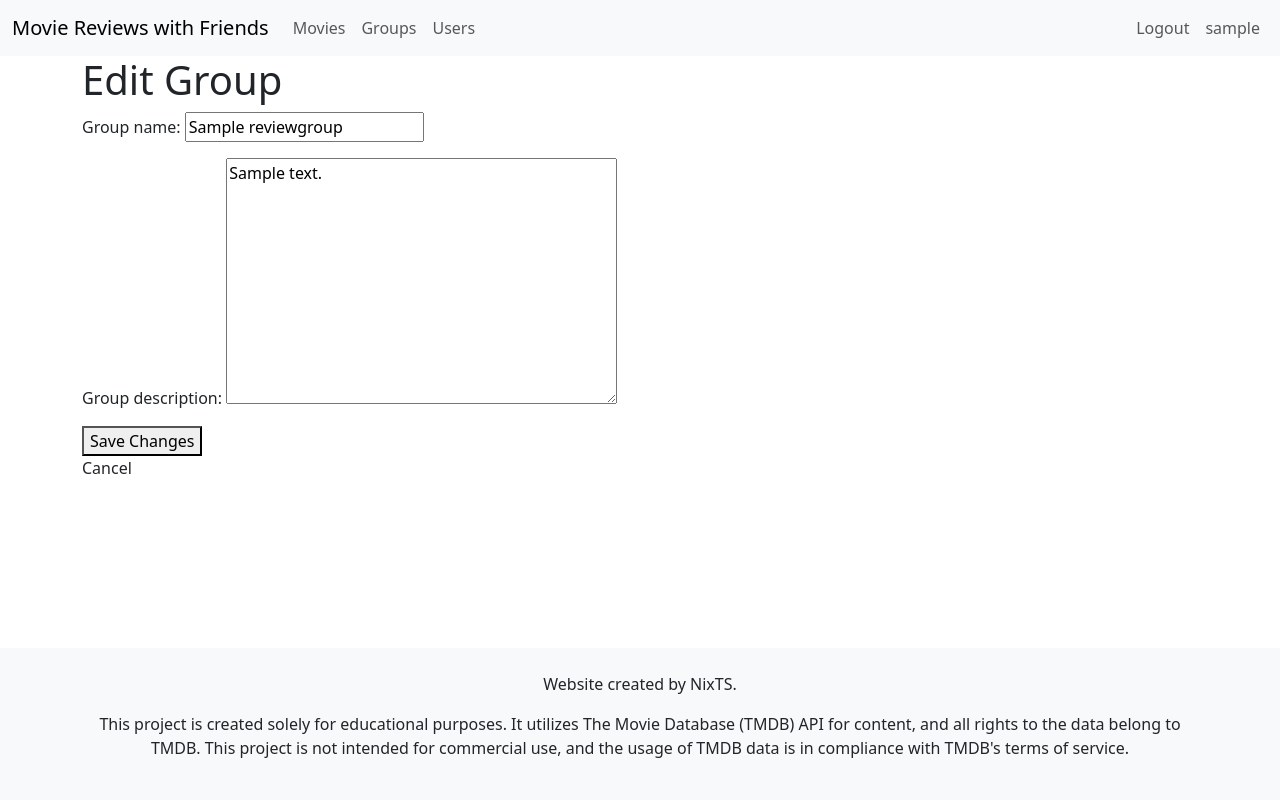
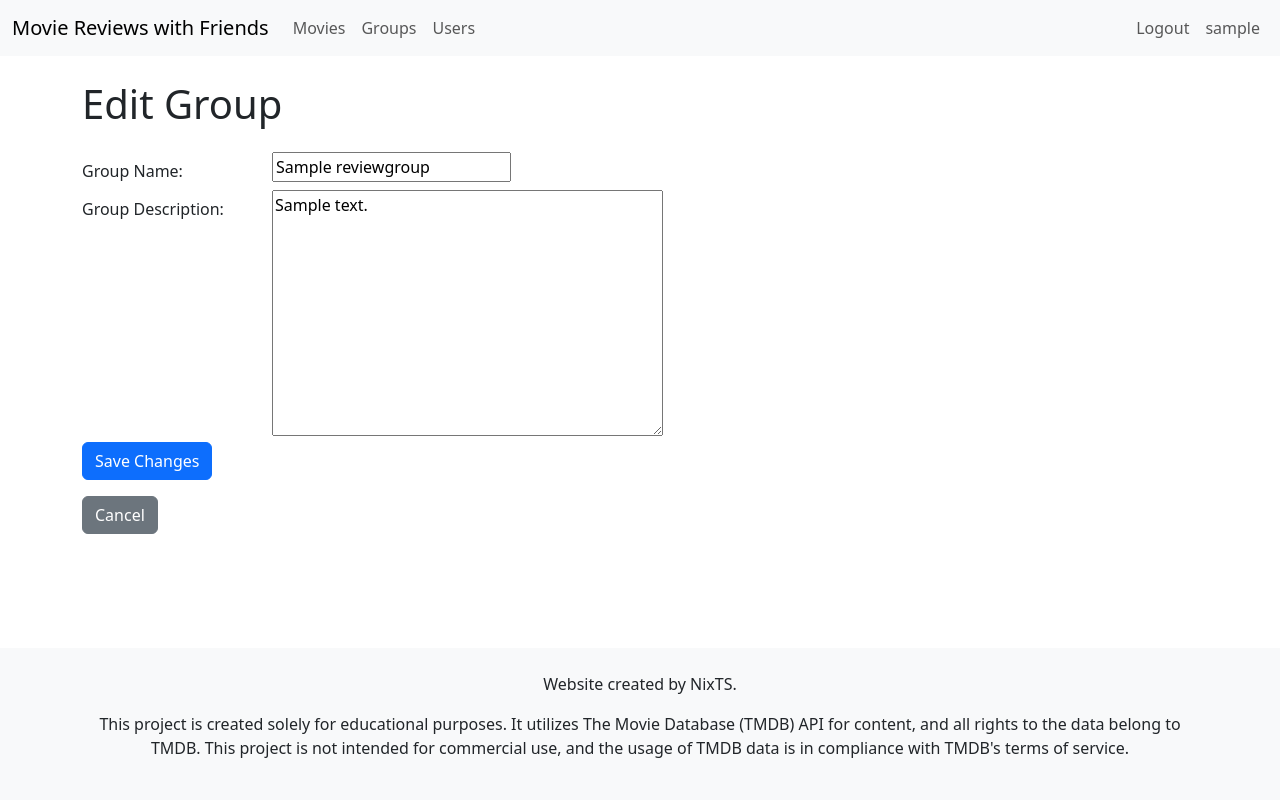
Before and after one commit to NixTS/movie-reviews-with-friends, a Django app: page /groups/1/edit/ in a window 1280 px wide. Run offline with Django 4.2, Linux system fonts and the light colour scheme; a user stored in the database is signed in; tables that the repository leaves empty hold one stand-in row (values such as "Sample post"); parts of the project's set-up code (start-up, migrations or seed data) failed here and were passed over.

Commit message:
Style edit groups page

```diff
--- a/review_groups/templates/review_groups/edit_group.html
+++ b/review_groups/templates/review_groups/edit_group.html
@@ -4,12 +4,33 @@
 
 {% block content %}
 
-<h1>Edit Group</h1>
-<form method="post" action="{% url 'edit_group' group.group_id %}">
-    {% csrf_token %}
-    {{ form.as_p }}
-    <button type="submit">Save Changes</button>
-</form>
-<a href="{% url 'list_of_groups' %}">Cancel</a>
+<div class="mt-4">
+    <h2 class="text-left display-6 mb-4">Edit Group</h1>
+
+        <form method="post" action="{% url 'edit_group' group.group_id %}">
+            {% csrf_token %}
+
+            <div class="form-group row">
+                <label for="{{ form.group_name.id_for_label }}" class="col-sm-2 col-form-label">Group Name:</label>
+                <div class="col-sm-10">
+                    {{ form.group_name }}
+                    {{ form.group_name.errors }}
+                </div>
+            </div>
+
+            <div class="form-group row">
+                <label for="{{ form.group_description.id_for_label }}" class="col-sm-2 col-form-label">Group
+                    Description:</label>
+                <div class="col-sm-10">
+                    {{ form.group_description }}
+                    {{ form.group_description.errors }}
+                </div>
+            </div>
+
+            <button type="submit" class="btn btn-primary">Save Changes</button>
+        </form>
+
+        <a href="{% url 'list_of_groups' %}" class="btn btn-secondary mt-3">Cancel</a>
+</div>
 
 {% endblock %}
```
